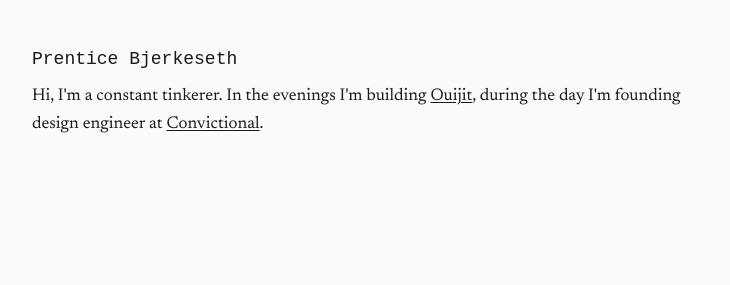
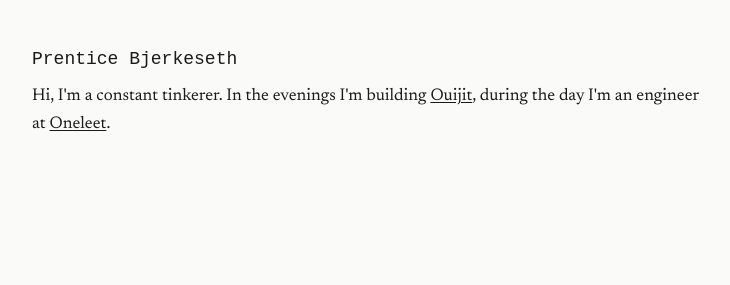
Before and after one commit to pbjer/prntc, an Astro site: page / in a window 1280 px wide. Shown: the whole page, without its empty margins (272-1002 px from the left). Built offline with nearby package versions, Linux system fonts and the light colour scheme; Astro itself is replaced by a stand-in of ours.

Commit message:
Update homepage bio: engineer at Oneleet
Co-Authored-By: Claude Opus 5.5 <noreply@anthropic.com>

```diff
--- a/src/pages/index.astro
+++ b/src/pages/index.astro
@@ -11,7 +11,7 @@ const isEditor = process.env.EDITOR === "true";
 <Base>
   <h1>Prentice Bjerkeseth</h1>
   <p class="bio">
-    Hi, I'm a constant tinkerer. In the evenings I'm building <a href="https://ouijit.com">Ouijit</a>, during the day I'm founding design engineer at <a href="https://get.convictional.com">Convictional</a>.
+    Hi, I'm a constant tinkerer. In the evenings I'm building <a href="https://ouijit.com">Ouijit</a>, during the day I'm an engineer at <a href="https://www.oneleet.com">Oneleet</a>.
   </p>
 
   {isEditor && <button id="new-post">New Post</button>}
```
